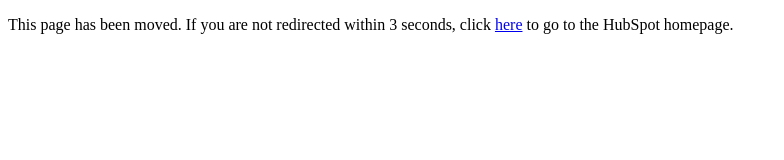
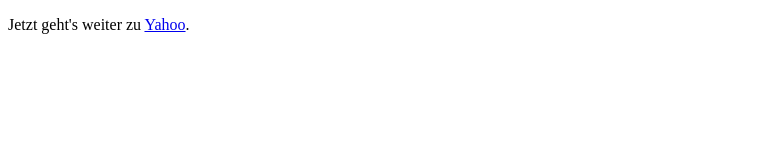
Before and after one commit to toddChavezz/toddChavezz.github.io, a plain HTML site: page index.html in a window 1280 px wide. Shown: the whole page, without its empty margins (0-784 px from the left). Drawn offline with Linux system fonts and the light colour scheme.

Commit message:
Update index.html

```diff
--- a/index.html
+++ b/index.html
@@ -1,11 +1,11 @@
 <!DOCTYPE html>
 <html>
     <head>
-        <title>Old Page</title>
+        <title>Test Page</title>
      <meta charset="UTF-8" />
-     <meta http-equiv="refresh" content="1; URL=https://www.yahoo.com/" />
+     <meta http-equiv="refresh" content="3; URL=https://www.yahoo.com/" />
    </head>
    <body>
-     <p>This page has been moved. If you are not redirected within 3 seconds, click <a href="https://www.hubspot.com/">here</a> to go to the HubSpot homepage.</p>
+     <p>Jetzt geht's weiter zu <a href="https://www.yahoo.com/">Yahoo</a>.</p>
    </body>
 </html>
```
